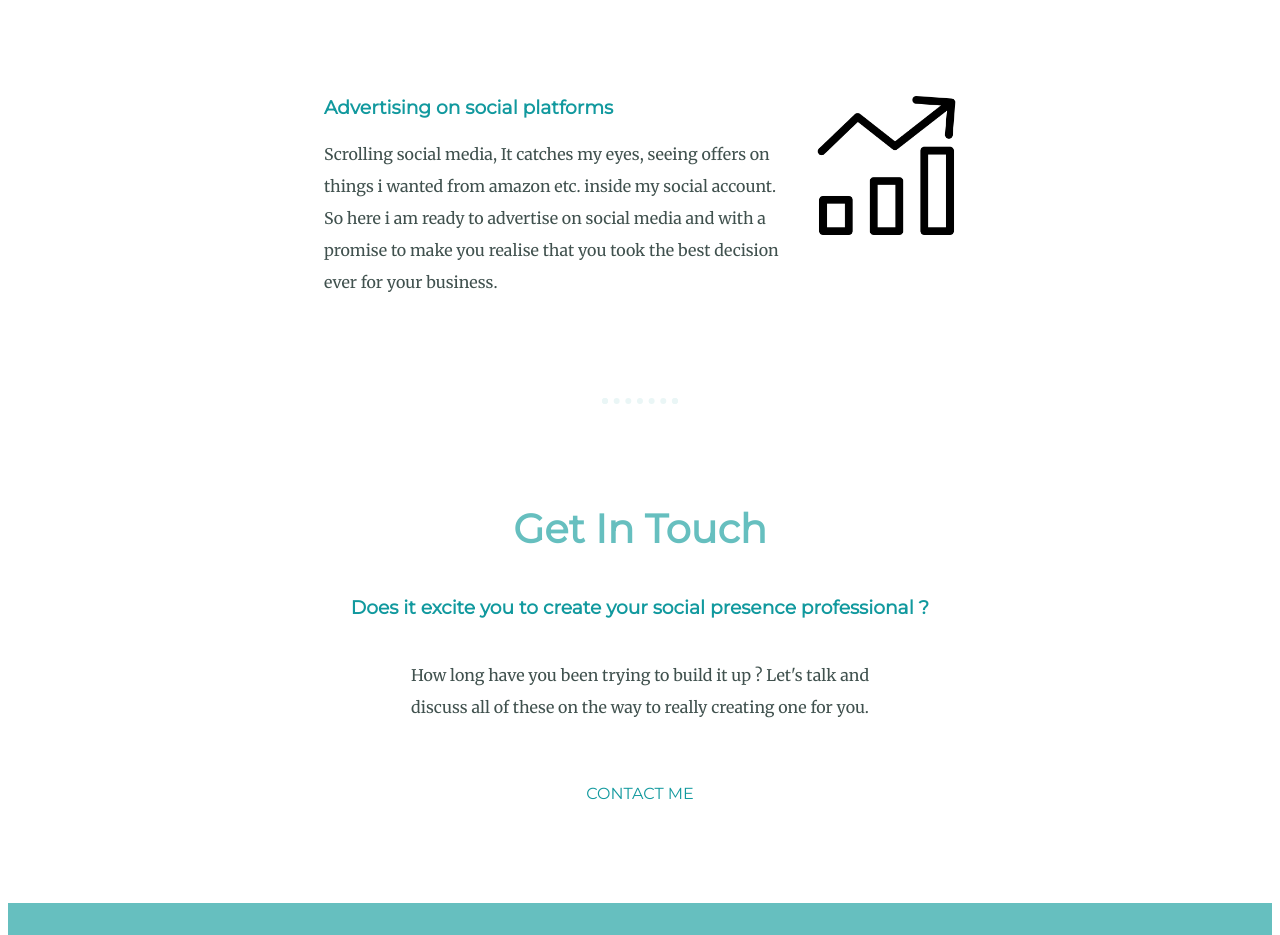
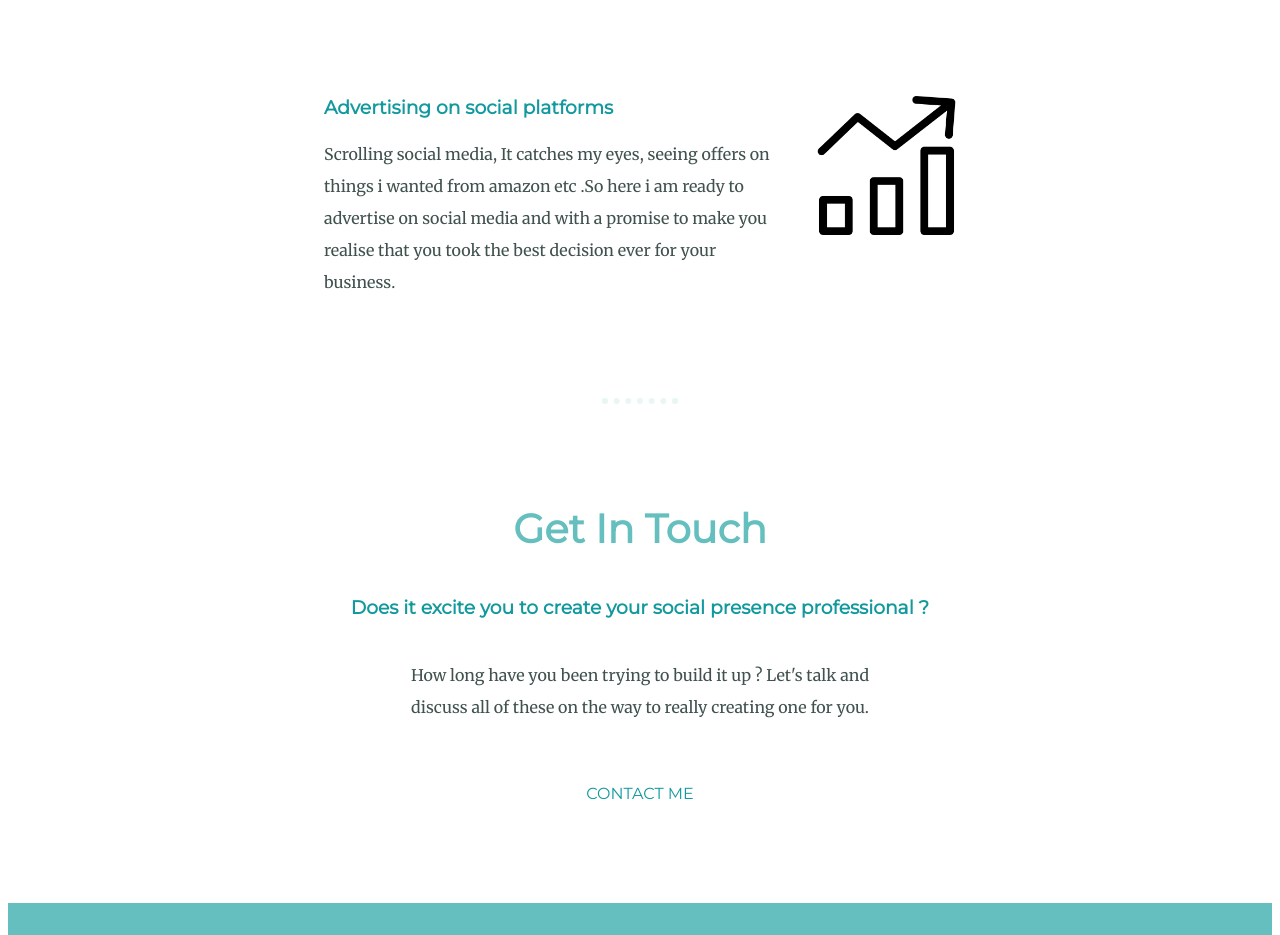
Before and after one commit to Vishalmathur11/site-2, a plain HTML site: page index.html in a window 1280 px wide. Shown: the part 1840-2775 px from the top of the page. Drawn offline with Linux system fonts and the light colour scheme.

Commit message:
Update index.html

```diff
--- a/index.html
+++ b/index.html
@@ -36,7 +36,7 @@
           <div class="skill-row">
             <img class="skill-img2" src="images/bar-chart.png" alt="">
             <h3>Advertising on social platforms</h3>
-            <p class="code-skill-description2" >Scrolling social media, It catches my eyes, seeing offers on things i wanted from amazon etc. inside my social account. So here i am ready to advertise on social media and with a promise to make you realise that you took the best decision ever for your business. </p>
+            <p class="code-skill-description2" >Scrolling social media, It catches my eyes, seeing offers on things i wanted from amazon etc .So here i am ready to advertise on social media and with a promise to make you realise that you took the best decision ever for your business. </p>
           </div>
         </div>
         <hr>
```
